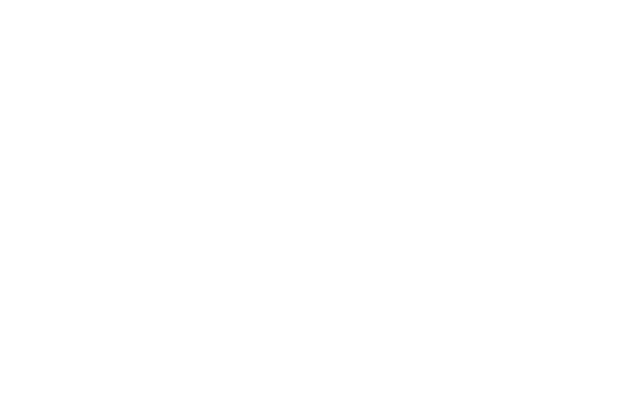
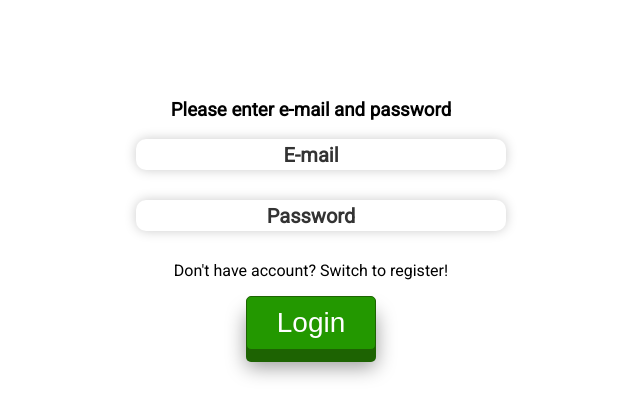
Before and after one commit to aleksanderpiron/burger-builder, a React (Create React App) app: page /login in a window 1280 px wide. Shown: the top 416 px of the page, without its empty margins (329-969 px from the left). Built offline with nearby package versions, Linux system fonts and the light colour scheme.

Commit message:
Push push

```diff
--- a/src/App.js
+++ b/src/App.js
@@ -2,6 +2,7 @@
 import Layout from './components/Layout/Layout';
 import { BrowserRouter, Route} from 'react-router-dom';
 import HomePage from './components/HomePage/HomePage';
+import Login from './containers/Login/Login';
 
 class App extends Component {
   render() {
@@ -12,6 +13,7 @@
           <Route path="/burger-builder" exact component={Layout}/>
           <Route path="/order-history" exact component={Layout}/>
           <Route path="/checkout" exact component={Layout}/>
+          <Route path="/login" exact component={Login}/>
         </div>
       </BrowserRouter>
     );
--- a/src/components/CheckoutForm/CheckoutForm.js
+++ b/src/components/Forms/CheckoutForm/CheckoutForm.js
@@ -1,6 +1,6 @@
 import React from 'react';
-import './CheckoutForm.css';
-import Input from '../Tools/Input/Input';
+import '../Forms.css';
+import Input from '../../Tools/Input/Input';
 
 const CheckoutForm =(props)=>{
     return(
@@ -13,7 +13,7 @@
 
                 <Input touched={props.data.phone.touched} valid={props.data.phone.valid} errorMessage={props.data.phone.errorMessage} inputType="input" labelId="phone" placeholder="Phone" inputName="phone" onChange={props.change} onBlur={props.blur}/>
 
-                <Input touched={props.data.message.touched} valid={props.data.message.valid} errorMessage={props.data.message.errorMessage} inputType="textarea" labelId="mess" placeholder="Message (optional)" inputName="message" onChange={props.change} onBlur={props.blur}/>
+                <Input disableColors={true} touched={props.data.message.touched} valid={props.data.message.valid} errorMessage={props.data.message.errorMessage} inputType="textarea" labelId="mess" placeholder="Message (optional)" inputName="message" onChange={props.change} onBlur={props.blur}/>
         </div>
     )
 }
--- /dev/null
+++ b/src/components/Forms/LoginForm/LoginForm.js
@@ -0,0 +1,35 @@
+import React from 'react';
+import Input from '../../Tools/Input/Input';
+import Button from '../../Tools/Button/Button';
+import '../Forms.css';
+
+const LoginForm =(props)=>{
+
+    let form = <div className="login">
+                <h3 class="heading">Please enter e-mail and password</h3>
+                <Input inputType="input" placeholder='E-mail'/>
+                <Input inputType="input-password" placeholder='Password'/>
+
+                <p onClick={props.switch}>Don't have account? Switch to register!</p>
+                <Button btnType='success'>Login</Button>
+            </div>
+    if(props.changeForm){
+        form = <div className="register">
+                <h3 class="heading">Please enter the necessary information</h3>
+                <Input inputType="input" placeholder='Login'/>
+                <Input inputType="input-password" placeholder='Password'/>
+                <Input inputType="input-password" placeholder='Repeat password'/>
+
+                <p onClick={props.switch}>Already have account? Switch to login!</p>
+                <Button btnType='success'>Register</Button>
+            </div>
+    }
+
+    return(
+        <div className="form">
+            {form}
+        </div>
+    )
+}
+
+export default LoginForm;
--- a/src/components/Tools/Input/Input.css
+++ b/src/components/Tools/Input/Input.css
@@ -89,3 +89,6 @@
     right: -175px;
     transition:300ms;
 }
+.d-none{
+    display:none;
+}
--- a/src/components/Tools/Input/Input.js
+++ b/src/components/Tools/Input/Input.js
@@ -7,10 +7,13 @@
 
     switch (props.inputType){
         case ('input'):
-            choosenElement = <input onBlur={props.onBlur} type="text" className={props.touched?props.valid?'input-success':'input-fail':null} name={props.inputName} onChange={props.onChange} placeholder=' '/>
+            choosenElement = <input onBlur={props.onBlur} type="text" className={props.disableColors?null:props.touched?props.valid?'input-success':'input-fail':null} name={props.inputName} onChange={props.onChange} placeholder=' '/>
+        break;
+        case ('input-password'):
+            choosenElement = <input onBlur={props.onBlur} type="password" className={props.disableColors?null:props.touched?props.valid?'input-success':'input-fail':null} name={props.inputName} onChange={props.onChange} placeholder=' '/>
         break;
         case ('textarea'):
-            choosenElement = <textarea onBlur={props.onBlur} className={props.touched?props.valid?'input-success':'input-fail':null} rows={props.rows} cols={props.cols} name={props.inputName} onChange={props.onChange} placeholder=' ' />
+            choosenElement = <textarea onBlur={props.onBlur} className={props.disableColors?null:props.touched?props.valid?'input-success':'input-fail':null} rows={props.rows} cols={props.cols} name={props.inputName} onChange={props.onChange} placeholder=' ' />
         break;
 
     }
@@ -19,7 +22,7 @@
             {choosenElement}
             <span>{props.placeholder}</span>
             <div className="error-mess">{props.errorMessage}</div>
-            <div className={props.touched?props.valid?'check active':'check':'check'}>
+            <div className={props.disableColors?'d-none':props.touched?props.valid?'check active':'check':'check'}>
                 <img src={check} alt=""/>
             </div>
         </label>
--- a/src/containers/BurgerBuilder/BurgerBuilder.js
+++ b/src/containers/BurgerBuilder/BurgerBuilder.js
@@ -1,19 +1,9 @@
 import React, { Component } from 'react';
-
 import Burger from '../../components/Burger/Burger';
 import BurgerControls from '../../components/Burger/BurgerControls/BurgerControls';
 import OrderModal from '../../components/Burger/OrderModal/OrderModal';
-import axios from '../../axiosOrders';
 import {connect} from 'react-redux';
 import * as actionsList from '../../store/actions';
-
-const INGREDIENT_PRICES = {
-	meat: 1.5,
-	tomato: 0.5,
-	cheese: 0.4,
-	bacon: 0.7,
-	salad: 0.3
-}
 
 class BurgerBuilder extends Component{
 	state = {
--- a/src/containers/Checkout/Checkout.js
+++ b/src/containers/Checkout/Checkout.js
@@ -1,6 +1,6 @@
 import React, {Component} from 'react';
 import Burger from '../../components/Burger/Burger';
-import CheckoutForm from '../../components/CheckoutForm/CheckoutForm';
+import CheckoutForm from '../../components/Forms/CheckoutForm/CheckoutForm';
 import {connect} from 'react-redux';
 import './Checkout.css';
 import {Link} from 'react-router-dom';
@@ -63,8 +63,10 @@
         },
         spinner:false,
         postStatus: 0,
-        postError: null
+        postError: null,
+        canFinish:false,
     }
+
     formValidate = (value, updatedValidaton) =>{
         let validationPassed = true;
 
@@ -116,7 +118,6 @@
                 }
             }
         }
-
         return validationPassed;
         }
 
@@ -186,11 +187,11 @@
     }
 
     render(){
-        let checkoutBody = <CheckoutForm blur={this.blurHandler} data={this.state.formData} errorMessage=           {this.state.errorMessage} change={this.inputChangeHandler}/>;
+        let checkoutBody = <CheckoutForm blur={this.blurHandler} data={this.state.formData} errorMessage={this.state.errorMessage} change={this.inputChangeHandler}/>;
 
         let buttons = <div className="buttons text-center">
                           <Link className="btn info" to="/burger-builder">Back</Link>
-                          <Button clicked={this.finalizeOrderHandler} btnType="success">Finish</Button>
+                          <Button disableBtn={!this.state.canFinish?true:false} clicked={this.finalizeOrderHandler} btnType="success">Finish</Button>
                       </div>;
 
         if(this.state.spinner === true){
--- /dev/null
+++ b/src/containers/Login/Login.css
@@ -0,0 +1,4 @@
+.Login{
+    text-align: center;
+    padding: 50px;
+}
--- /dev/null
+++ b/src/containers/Login/Login.js
@@ -0,0 +1,25 @@
+import React, {Component} from 'react';
+import LoginForm from '../../components/Forms/LoginForm/LoginForm';
+import './Login.css';
+
+class Login extends Component {
+    state={
+        changeForm:false,
+    }
+
+    switchHandler=()=>{
+        this.setState(prevState=>{
+           return {changeForm: !prevState.changeForm}
+        })
+    }
+
+    render(){
+        return(
+            <div className="Login">
+                <LoginForm switch={this.switchHandler} changeForm={this.state.changeForm}/>
+            </div>
+        )
+    }
+}
+
+export default Login;
--- a/src/containers/OrderHistory/OrderHistory.css
+++ b/src/containers/OrderHistory/OrderHistory.css
@@ -1,6 +1,13 @@
 .orderHistory{
     padding: 30px;
     margin-top: -70px;
+}
+.orderHistory h2{
+    text-align: center;
+}
+.orderHistory Button{
+    margin:0 auto;
+    display: block;
 }
 .historyItem{
     width: 300px;
```
Also changed, not shown: src/components/Forms/Forms.css (renamed from src/components/CheckoutForm/CheckoutForm.css).
